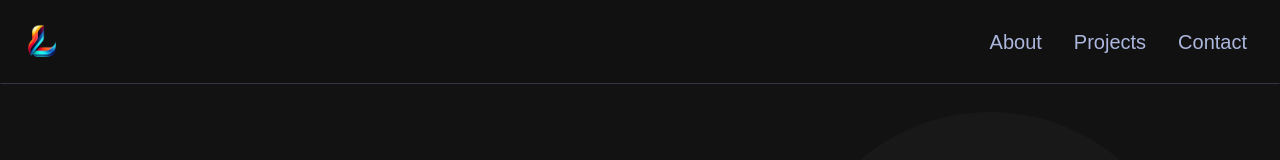
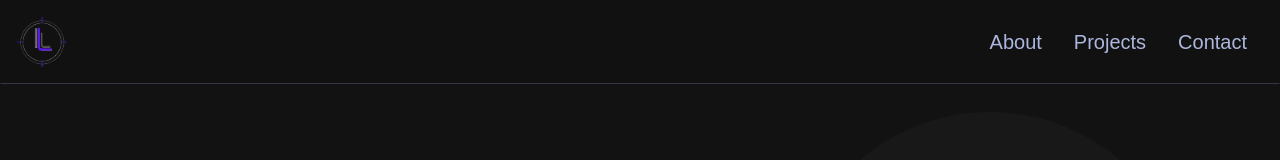
Before and after one commit to Leonnard19/portfolio-website, a Next.js app: page / in a window 1280 px wide. Shown: the top 160 px of the page. Built offline with nearby package versions, Linux system fonts and the light colour scheme.

Commit message:
update logo

```diff
--- a/src/app/Components/Footer.tsx
+++ b/src/app/Components/Footer.tsx
@@ -5,7 +5,7 @@
   return (
     <footer className="footer z-10 border border-t-[#33353F] border-x-transparent border-b-transparent text-white">
       <div className="container p-8 flex justify-between">
-        <Image src={'/images/L_logo.PNG'} alt="logo" width={50} height={50} />
+        <Image src={'/images/logo.png'} alt="logo" width={50} height={50} />
         <p className="text-slate-600">All rights reserved.</p>
       </div>
     </footer>
--- a/src/app/Components/HeroSection.tsx
+++ b/src/app/Components/HeroSection.tsx
@@ -52,7 +52,6 @@
               target="_blank"
               className="px-1 inline-block py-1 w-full sm:w-fit rounded-full bg-gradient-to-br from-secondary-500 via-primary-500 to-tertiary-500 hover:bg-slate-800 text-white mt-3"
             >
-              {/* TODO: implement this feature */}
               <span className="block bg-[#121212] hover:bg-slate-800 rounded-full px-5 py-2">
                 Download CV
               </span>
--- a/src/app/Components/NavBar.tsx
+++ b/src/app/Components/NavBar.tsx
@@ -19,7 +19,7 @@
     <nav className="fixed mx-auto border border-x-transparent border-t-transparent border-b-[#33353F] top-0 left-0 right-0 z-10 bg-[#121212] bg-opacity-90">
       <div className="flex flex-wrap items-center justify-between mx-auto p-4">
         <Link href="/" className="text-2xl md:text-5xl text-white font-semibold">
-          <Image src={'/images/L_logo.PNG'} alt="logo" width={50} height={50} />
+          <Image src={'/images/logo.png'} alt="logo" width={50} height={50} />
         </Link>
         <div className="mobile-menu block md:hidden">
           {!navBarOpen ? (
```
Also changed, not shown: public/images/logo.PNG (added).
